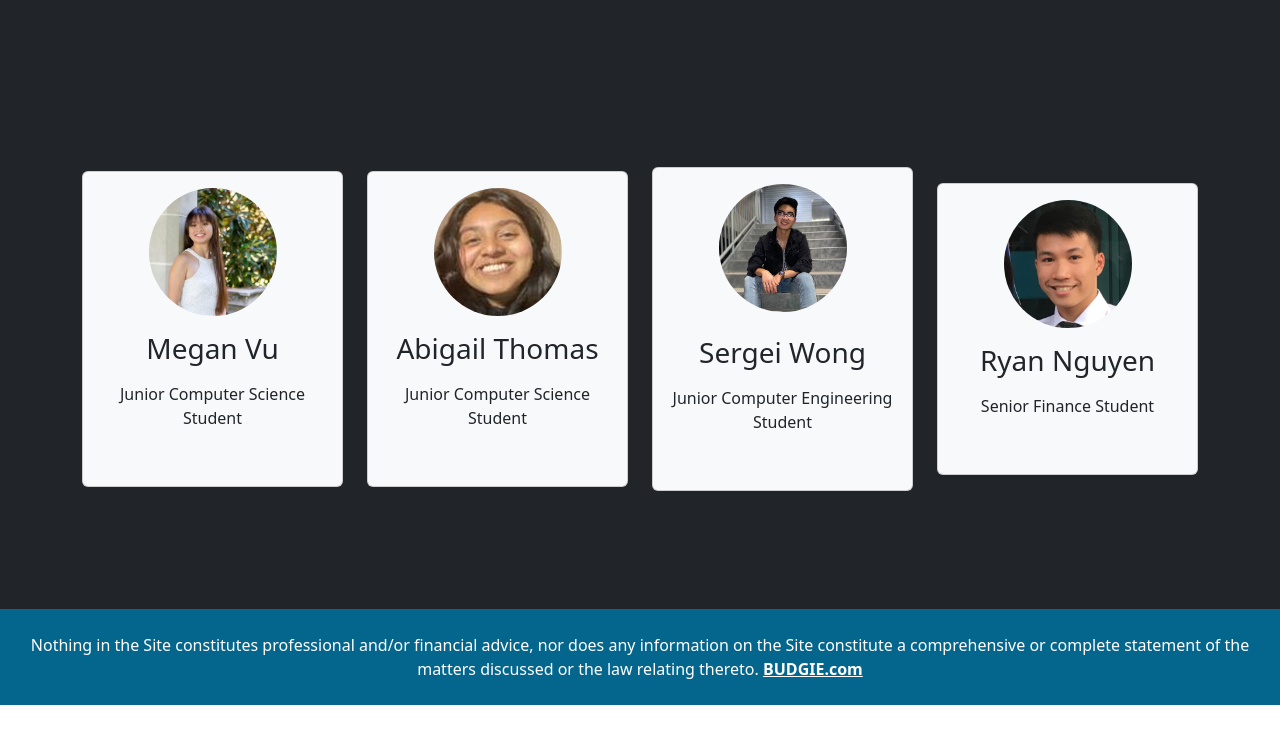
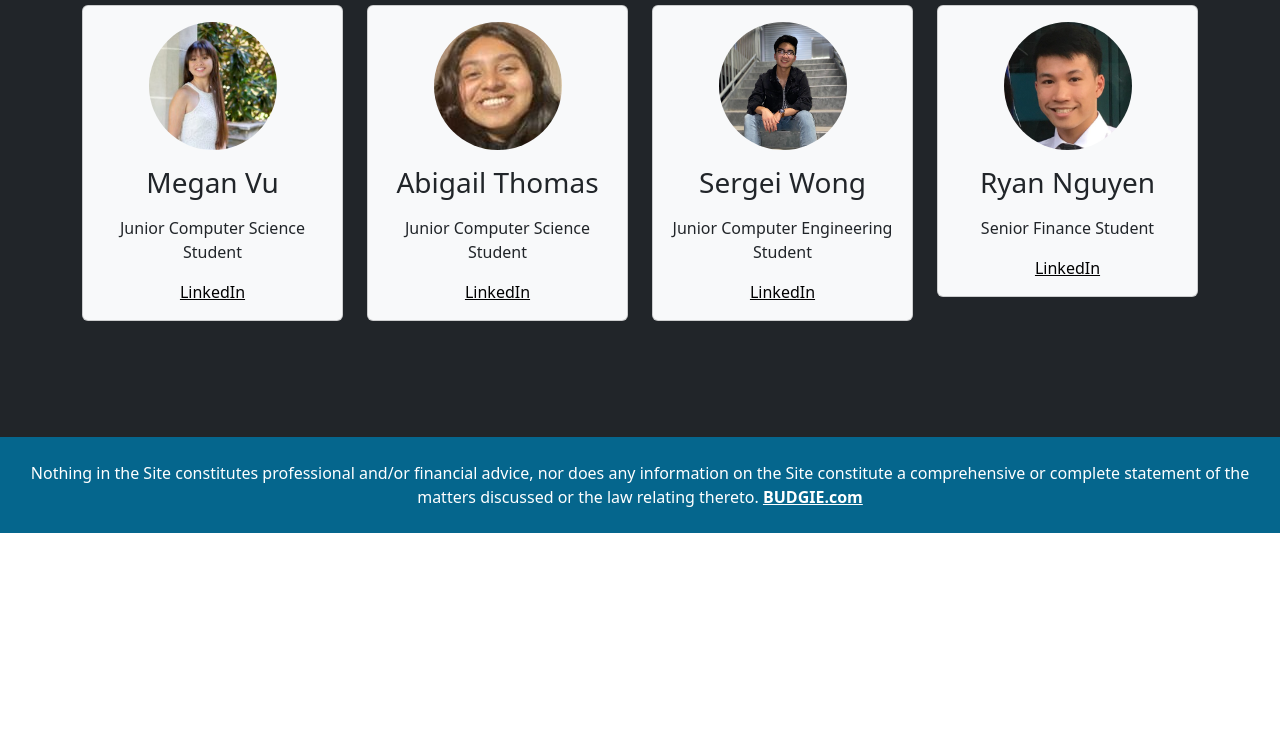
Before and after one commit to MeganVu/budgie, a website: page docs/aboutUs.html in a window 1280 px wide. Shown: the part 349-1078 px from the top of the page. After the commit the page ends 882 px from the top, so only its background shows below. Drawn offline with nearby package versions, Linux system fonts and the light colour scheme; files that its build step writes are made by us from their sources.

Commit message:
AboutUs updates
AboutUs updates

```diff
--- a/docs/aboutUs.html
+++ b/docs/aboutUs.html
@@ -4,7 +4,7 @@
     <meta charset="utf-8" />
     <meta name="viewport" content="width=device-width, initial-scale=1" />
     <title>Budgie</title>
-    <link rel="preconnect" href="https://fonts.googleapis.com/%22%3E"/>
+    <link rel="preconnect" href="https://fonts.googleapis.com/%22%3E" />
     <link rel="preconnect" href="https://fonts.gstatic.com/" crossorigin />
     <link
       href="https://fonts.googleapis.com/css2?family=Rubik:wght@400;700&display=swap"
@@ -77,16 +77,16 @@
       </div>
     </nav>
 
-    <section id="instructors" class="bg-dark vh-100">
-      <div class="container h-100">
+    <section class="bg-dark">
+      <div class="container vh-75" style="padding-bottom: 116px">
         <h2
           class="text-center text-white"
-          style="font-size: 80px; margin: 3rem"
+          style="font-size: 80px; padding: 70px"
         >
           Our Team
         </h2>
-        <div class="row g-4 h-100">
-          <div class="col-md-6 col-lg-3 my-auto">
+        <div class="row">
+          <div class="col-md-6 col-lg-3">
             <div class="card bg-light">
               <div class="card-body text-center">
                 <img
@@ -96,15 +96,16 @@
                 />
                 <h3 class="card-title mb-3">Megan Vu</h3>
                 <p class="card-text">Junior Computer Science Student</p>
-                <a href="#"><i class="bi bi-twitter text-dark mx-1"></i></a>
-                <a href="#"><i class="bi bi-facebook text-dark mx-1"></i></a>
-                <a href="#"><i class="bi bi-linkedin text-dark mx-1"></i></a>
-                <a href="#"><i class="bi bi-instagram text-dark mx-1"></i></a>
+                <a
+                  href="https://www.linkedin.com/in/megan-kim-vu/"
+                  style="color: black"
+                  >LinkedIn</a
+                >
               </div>
             </div>
           </div>
 
-          <div class="col-md-6 col-lg-3 my-auto">
+          <div class="col-md-6 col-lg-3">
             <div class="card bg-light">
               <div class="card-body text-center">
                 <img
@@ -114,33 +115,35 @@
                 />
                 <h3 class="card-title mb-3">Abigail Thomas</h3>
                 <p class="card-text">Junior Computer Science Student</p>
-                <a href="#"><i class="bi bi-twitter text-dark mx-1"></i></a>
-                <a href="#"><i class="bi bi-facebook text-dark mx-1"></i></a>
-                <a href="#"><i class="bi bi-linkedin text-dark mx-1"></i></a>
-                <a href="#"><i class="bi bi-instagram text-dark mx-1"></i></a>
+                <a
+                  href="https://www.linkedin.com/in/abigailthomas2020/"
+                  style="color: black"
+                  >LinkedIn</a
+                >
               </div>
             </div>
           </div>
 
-          <div class="col-md-6 col-lg-3 my-auto">
+          <div class="col-md-6 col-lg-3">
             <div class="card bg-light">
               <div class="card-body text-center">
                 <img
                   src="/docs/images/sergei.jpg"
-                  class="rounded-circle mb-4"
+                  class="rounded-circle mb-3"
                   alt=""
                 />
                 <h3 class="card-title mb-3">Sergei Wong</h3>
                 <p class="card-text">Junior Computer Engineering Student</p>
-                <a href="#"><i class="bi bi-twitter text-dark mx-1"></i></a>
-                <a href="#"><i class="bi bi-facebook text-dark mx-1"></i></a>
-                <a href="#"><i class="bi bi-linkedin text-dark mx-1"></i></a>
-                <a href="#"><i class="bi bi-instagram text-dark mx-1"></i></a>
+                <a
+                  href="https://www.linkedin.com/in/sergei-wong/"
+                  style="color: black"
+                  >LinkedIn</a
+                >
               </div>
             </div>
           </div>
 
-          <div class="col-md-6 col-lg-3 my-auto">
+          <div class="col-md-6 col-lg-3">
             <div class="card bg-light">
               <div class="card-body text-center">
                 <img
@@ -150,10 +153,11 @@
                 />
                 <h3 class="card-title mb-3">Ryan Nguyen</h3>
                 <p class="card-text">Senior Finance Student</p>
-                <a href="#"><i class="bi bi-twitter text-dark mx-1"></i></a>
-                <a href="#"><i class="bi bi-facebook text-dark mx-1"></i></a>
-                <a href="#"><i class="bi bi-linkedin text-dark mx-1"></i></a>
-                <a href="#"><i class="bi bi-instagram text-dark mx-1"></i></a>
+                <a
+                  href="https://www.linkedin.com/in/ryannguyen2023/"
+                  style="color: black"
+                  >LinkedIn</a
+                >
               </div>
             </div>
           </div>
```
Also changed, not shown: docs/LoginPage.html (+1 -1 lines), docs/NewUserSignUp.html (+1 -1 lines).
